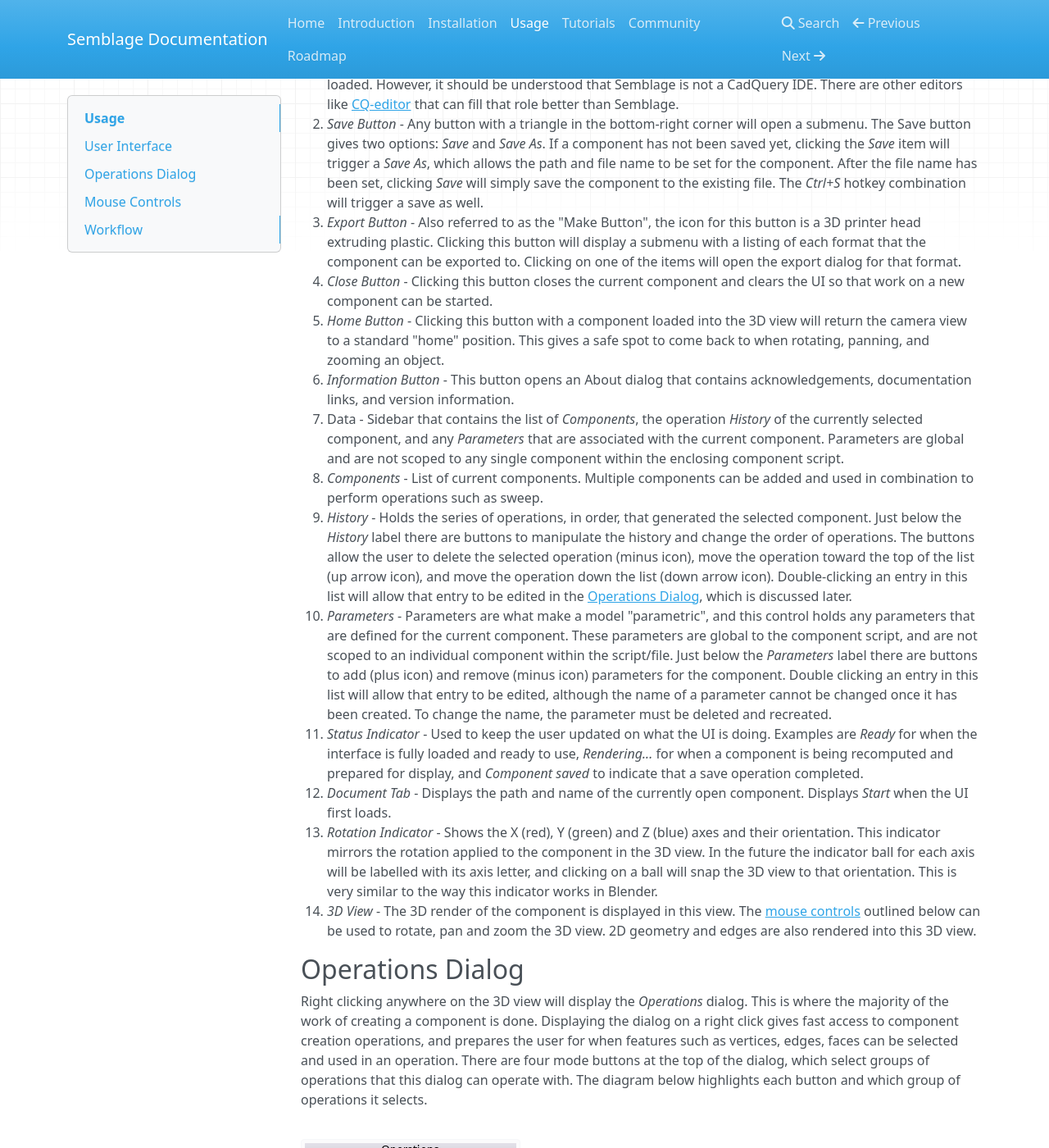
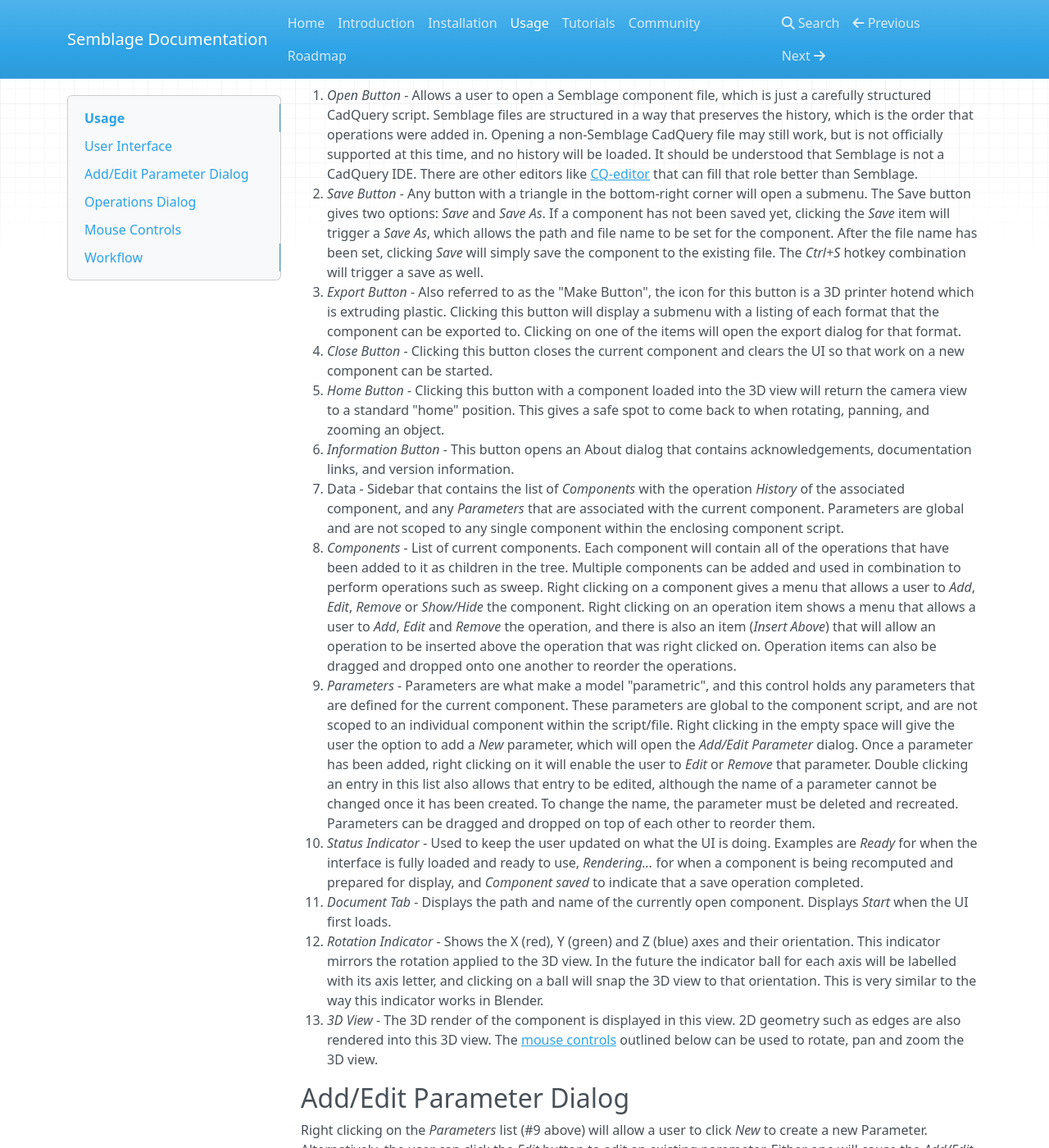
Before and after one commit to 7BIndustries/semblage-docs, an MkDocs documentation site: the page built from docs/usage.md, in a window 1280 px wide and 1400 px high, scrolled down 803 px. Shown: the whole window at 82% size. Built offline with MkDocs 1.6.1, drawn with Linux system fonts in a browser that asks for light colours; nearby versions of some CDN libraries; some of the changed text lies outside the part shown.

Commit message:
Changes for 0.4-alpha up to the tutorials section in the index

```diff
--- a/docs/usage.md
+++ b/docs/usage.md
@@ -8,30 +8,46 @@
 
 [![Semblage UI Overview](_static/Semblage_UI_Overview_Med.png)](_static/Semblage_UI_Overview_Full.png)
 
-1. _Open Button_ - Allows a user to open a Semblage component file, which is just a carefully structured CadQuery script. Semblage files are structured in a way that preserves the history, which is the order that operations were added in. Opening a non-Semblage CadQuery file should still work, but no history will be loaded. However, it should be understood that Semblage is not a CadQuery IDE. There are other editors like [CQ-editor](https://github.com/CadQuery/CQ-editor) that can fill that role better than Semblage.
+1. _Open Button_ - Allows a user to open a Semblage component file, which is just a carefully structured CadQuery script. Semblage files are structured in a way that preserves the history, which is the order that operations were added in. Opening a non-Semblage CadQuery file may still work, but is not officially supported at this time, and no history will be loaded. It should be understood that Semblage is not a CadQuery IDE. There are other editors like [CQ-editor](https://github.com/CadQuery/CQ-editor) that can fill that role better than Semblage.
 2. _Save Button_ - Any button with a triangle in the bottom-right corner will open a submenu. The Save button gives two options: _Save_ and _Save As_. If a component has not been saved yet, clicking the _Save_ item will trigger a _Save As_, which allows the path and file name to be set for the component. After the file name has been set, clicking _Save_ will simply save the component to the existing file. The _Ctrl+S_ hotkey combination will trigger a save as well.
-3. _Export Button_ - Also referred to as the "Make Button", the icon for this button is a 3D printer head extruding plastic. Clicking this button will display a submenu with a listing of each format that the component can be exported to. Clicking on one of the items will open the export dialog for that format.
+3. _Export Button_ - Also referred to as the "Make Button", the icon for this button is a 3D printer hotend which is extruding plastic. Clicking this button will display a submenu with a listing of each format that the component can be exported to. Clicking on one of the items will open the export dialog for that format.
 4. _Close Button_ - Clicking this button closes the current component and clears the UI so that work on a new component can be started.
 5. _Home Button_ - Clicking this button with a component loaded into the 3D view will return the camera view to a standard "home" position. This gives a safe spot to come back to when rotating, panning, and zooming an object.
 6. _Information Button_ - This button opens an About dialog that contains acknowledgements, documentation links, and version information.
-7. Data - Sidebar that contains the list of _Components_, the operation _History_ of the currently selected component, and any _Parameters_ that are associated with the current component. Parameters are global and are not scoped to any single component within the enclosing component script.
-8. _Components_ - List of current components. Multiple components can be added and used in combination to perform operations such as sweep.
-9. _History_ - Holds the series of operations, in order, that generated the selected component. Just below the _History_ label there are buttons to manipulate the history and change the order of operations. The buttons allow the user to delete the selected operation (minus icon), move the operation toward the top of the list (up arrow icon), and move the operation down the list (down arrow icon). Double-clicking an entry in this list will allow that entry to be edited in the [Operations Dialog](operations-dialog), which is discussed later.
-10. _Parameters_ - Parameters are what make a model "parametric", and this control holds any parameters that are defined for the current component. These parameters are global to the component script, and are not scoped to an individual component within the script/file. Just below the _Parameters_ label there are buttons to add (plus icon) and remove (minus icon) parameters for the component. Double clicking an entry in this list will allow that entry to be edited, although the name of a parameter cannot be changed once it has been created. To change the name, the parameter must be deleted and recreated.
-11. _Status Indicator_ - Used to keep the user updated on what the UI is doing. Examples are _Ready_ for when the interface is fully loaded and ready to use, _Rendering..._ for when a component is being recomputed and prepared for display, and _Component saved_ to indicate that a save operation completed.
-12. _Document Tab_ - Displays the path and name of the currently open component. Displays _Start_ when the UI first loads.
-13. _Rotation Indicator_ - Shows the X (red), Y (green) and Z (blue) axes and their orientation. This indicator mirrors the rotation applied to the component in the 3D view. In the future the indicator ball for each axis will be labelled with its axis letter, and clicking on a ball will snap the 3D view to that orientation. This is very similar to the way this indicator works in Blender.
-14. _3D View_ - The 3D render of the component is displayed in this view. The [mouse controls](#mouse-controls) outlined below can be used to rotate, pan and zoom the 3D view. 2D geometry and edges are also rendered into this 3D view.
+7. Data - Sidebar that contains the list of _Components_ with the operation _History_ of the associated component, and any _Parameters_ that are associated with the current component. Parameters are global and are not scoped to any single component within the enclosing component script.
+8. _Components_ - List of current components. Each component will contain all of the operations that have been added to it as children in the tree. Multiple components can be added and used in combination to perform operations such as sweep. Right clicking on a component gives a menu that allows a user to _Add_, _Edit_, _Remove_ or _Show/Hide_ the component. Right clicking on an operation item shows a menu that allows a user to _Add_, _Edit_ and _Remove_ the operation, and there is also an item (_Insert Above_) that will allow an operation to be inserted above the operation that was right clicked on. Operation items can also be dragged and dropped onto one another to reorder the operations.
+9. _Parameters_ - Parameters are what make a model "parametric", and this control holds any parameters that are defined for the current component. These parameters are global to the component script, and are not scoped to an individual component within the script/file. Right clicking in the empty space will give the user the option to add a _New_ parameter, which will open the _Add/Edit Parameter_ dialog. Once a parameter has been added, right clicking on it will enable the user to _Edit_ or _Remove_ that parameter. Double clicking an entry in this list also allows that entry to be edited, although the name of a parameter cannot be changed once it has been created. To change the name, the parameter must be deleted and recreated. Parameters can be dragged and dropped on top of each other to reorder them.
+10. _Status Indicator_ - Used to keep the user updated on what the UI is doing. Examples are _Ready_ for when the interface is fully loaded and ready to use, _Rendering..._ for when a component is being recomputed and prepared for display, and _Component saved_ to indicate that a save operation completed.
+11. _Document Tab_ - Displays the path and name of the currently open component. Displays _Start_ when the UI first loads.
+12. _Rotation Indicator_ - Shows the X (red), Y (green) and Z (blue) axes and their orientation. This indicator mirrors the rotation applied to the 3D view. In the future the indicator ball for each axis will be labelled with its axis letter, and clicking on a ball will snap the 3D view to that orientation. This is very similar to the way this indicator works in Blender.
+13. _3D View_ - The 3D render of the component is displayed in this view. 2D geometry such as edges are also rendered into this 3D view. The [mouse controls](#mouse-controls) outlined below can be used to rotate, pan and zoom the 3D view.
+
+## Add/Edit Parameter Dialog
+
+Right clicking on the _Parameters_ list (#9 above) will allow a user to click _New_ to create a new Parameter. Alternatively, the user can click the _Edit_ button to edit an existing parameter. Either one will cause the _Add/Edit Parameter_ dialog to be displayed.
+
+The layout of the _Add/Edit Parameter_ dialog is shown below.
+
+![Add and Edit Parameter Dialog](_static/add_edit_parameter_dialog_overview.png)
+
+1. _Name_ - Name of the parameter. It must not be the same as an existing parameter, cannot start with a number, and can contain only numbers, letters, and the underscore character. These rules exist so that the parameter name can be used as a variable name in the CadQuery script.
+2. _String_ - Select this to specify that the parameter is to be a string (text) parameter.
+3. _Number_ - Select this to specify that the parameter is to be an integer (i.e. _1_) or a float (i.e. _1.0_).
+4. _Point list_ - Select this to specify a list of XYZ points, which are used for things like polylines and splines. Selecting this will replace the _Value_ field (#5) with a table control that allows setting the points. Right clicking on the table will display a menu that will allow the user to _Add_ or _Remove_ points from the table. _Remove_ will delete the currently selected row. The points in the table can be edited directly, as with a spreadsheet application.
+5. _Value_ - Sets the value of this parameter. It can be text/string, number, or a point list. This field does support equations for the Number which can reference other (already existing) parameters.
+6. _Comment_ - Description of the parameter that will travel with the component file. Use this to inform end users why the parameter exists and what it is used for.
+
+Once the parameter information has been entered, clicking the _OK_ button will add the parameter to the _Parameters_ list in the main user interface.
 
 ## Operations Dialog
 
-Right clicking anywhere on the 3D view will display the _Operations_ dialog. This is where the majority of the work of creating a component is done. Displaying the dialog on a right click gives fast access to component creation operations, and prepares the user for when features such as vertices, edges, faces can be selected and used in an operation. There are four mode buttons at the top of the dialog, which select groups of operations that this dialog can operate with. The diagram below highlights each button and which group of operations it selects.
+Right clicking anywhere on the 3D view will display the _Operations_ dialog. This dialog can also be displayed by right clicking on the Components tree and then clicking the _Add_ button. This is where the majority of the work of creating a component is done. Displaying the dialog on a right click within the 3D view gives fast access to component creation operations, and prepares the user for when features such as vertices, edges, faces can be selected and used in an operation. There are four group buttons at the top of the dialog, which select groups of operations that this dialog can operate with. The diagram below highlights each button and which group of operations it selects.
 
 ![Operations Dialog Group Buttons](_static/Operations_Dialog_Group_Buttons.png)
 
 1. _Component/Workplane_ - Used to create a new components (which is a CadQuery Workplane object underneath), add a construction workplane, or modify the existing component's workplane with operations such as `rotate` and `translate`.
 2. _3D_ - Collection of 3D operations, typically used with a previous 2D operation to create or modify a component.
-3. _2D_ - Collection of 2D operations that can be used alone, or in conjunction with a 3D operation later. Clicking this button will also add sketch preview controls, causing the dialog to become wider. The [sketch preview](#sketch-preview) is covered below.
+3. _2D_ - Collection of 2D operations that can be used alone, or in conjunction with a 3D operation later.
 4. _Selectors_ - Selectors are very important in both CadQuery and Semblage, and are used to select faces, edges and vertices in a way that captures design intent and makes designs more robust in most cases.
 
 ### Common Controls
@@ -40,25 +56,24 @@
 
 ![Operations Dialog Common Controls](_static/Operations_Dialog_Common_Controls.png)
 
-1. _Operations Drop Down_ - Allows the user to select which operation to apply to the component next. By default, the operation that is shown when creating a new component is _New Component_, which must be created in order to apply any other operations. Changing this drop down will change which controls are displayed in the middle section of the dialog, above the _OK_ and _Cancel_ buttons.
-2. _OK Button_ - Once all control values for the selected operation have been set, clicking this button will close the dialog and add the operation to the _History_ list, and then trigger a render of the resulting component.
+1. _Operations Drop Down_ - Allows the user to select which operation to apply to the component next. By default, the operation that is shown when creating the first new component is _New Component_, which must be created in order to apply any other operations. Changing this drop down will change which controls are displayed in the middle section of the dialog, above the _OK_ and _Cancel_ buttons.
+2. _OK Button_ - Once all control values for the selected operation have been set, clicking this button will close the dialog and add the operation under the currently selected component in the Components tree. It will then trigger a render of the resulting component.
 3. _Cancel Button_ - Can be used if it is decided that an operation should not be applied to the component.
 
 ### Sketch Controls
 
-When in 2D mode, sketch controls will be added to the dialog, making it wider. These extra controls allow the user to group related 2D operations together into a single _History_ entry. When a 2D operation is added, the result will be displayed in a preview control on the right side of the dialog. At some point this will be reworked into a mouse-driven sketch tool with 2D constraints. The sketch controls are outlined below.
+When in 2D mode, two controls will be added to the dialog. These extra controls allow the user to group related 2D operations together into a single sketch operation entry. At some point this manual addition of 2D operations will be reworked into a mouse-driven sketch tool with 2D constraints. The sketch controls are outlined below.
 
 ![Default Sketch Controls](_static/Sketch_Controls_Default.png)
 
 1. _Add Button_ - Clicking this button adds the currently selected operation, configured with the current settings, to the operations list that is discussed next.
-2. _Operations List_ - Similar to the _History_ list in the main user interface, this holds each of the 2D operations that have been added by the user. Double-clicking on an entry will load its information into the controls above so that it can be edited (editing is discussed in an upcoming section).
-3. _Sketch Preview_ - Shows a preview of the 2D sketch resulting from the operations in the list. This is to aid the user while building more complex sketches, and will be reworked to be more mouse-driven in the future.
+2. _Operations List_ - This holds each of the 2D operations that have been added by the user. Double-clicking on an entry will load its information into the controls above so that it can be edited (editing is discussed in an upcoming section).
 
 Once a 2D operation has been added to the operations list and is selected, a set of new buttons becomes available which allow the user to modify the sketch operations and their order. Each of those additional buttons are outlined below.
 
 ![Expanded Sketch Controls](_static/Sketch_Controls_Expanded.png)
 
-1. _Re-Render_ (arrow circle) - After changing the order of 2D operations, clicking this will update the 2D sketch preview to reflect the current 2D operations and their order.
+1. _Re-Render_ (arrow circle) - After changing the order of 2D operations, clicking this will refresh the operations and their order.
 2. _Remove_ (minus) - Clicking this will remove the currently selected 2D sketch operation.
 3. _Move Up_ (up arrow) - Moves the selected 2D sketch operation up towards the top of the list.
 4. _Move Down_ (down arrow) - Moves the selected 2D sketch operation down towards the bottom of the list.
```
Also changed, not shown: docs/index.md (+2 -2 lines), docs/installation.md (+3 -2 lines), docs/introduction.md (+4 -5 lines), docs/_static/Semblage_Pre_Alpha_Screenshot_03_Full.png (added), docs/_static/Semblage_UI_Overview_Full.png, docs/_static/Semblage_UI_Overview_Med.png, docs/_static/Sketch_Controls_Default.png, docs/_static/Sketch_Controls_Expanded.png, docs/_static/add_edit_parameter_dialog_overview.png (added).
